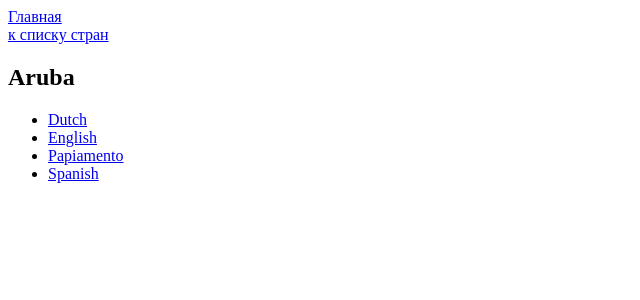
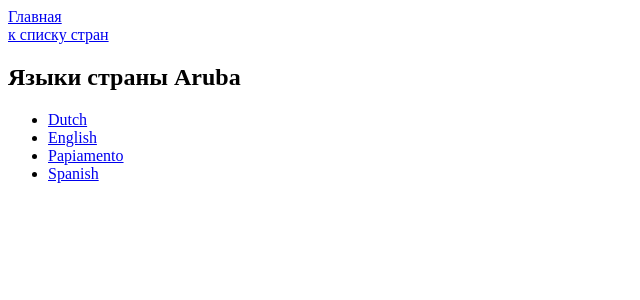
Before and after one commit to FanJekkk/DjangoCountries, a Django app: page /country/Aruba in a window 1280 px wide. Shown: the top 300 px of the page, without its empty margins (0-640 px from the left). Run offline with Django 4.2, Linux system fonts and the light colour scheme.

```diff
--- a/templates/country_page.html
+++ b/templates/country_page.html
@@ -7,7 +7,7 @@
 <body>
 <a href="/">Главная</a><br>
 <a href="/countries-list">к списку стран</a>
-<h2>{{ country.name }}</h2>
+<h2>Языки страны {{ country.name }}</h2>
 <ul>
     {% for language in country.languages %}
         <li><a href="/countries-list/{{ language }}">{{ language }}</a></li>
```
Also changed, not shown: 1 other file.
